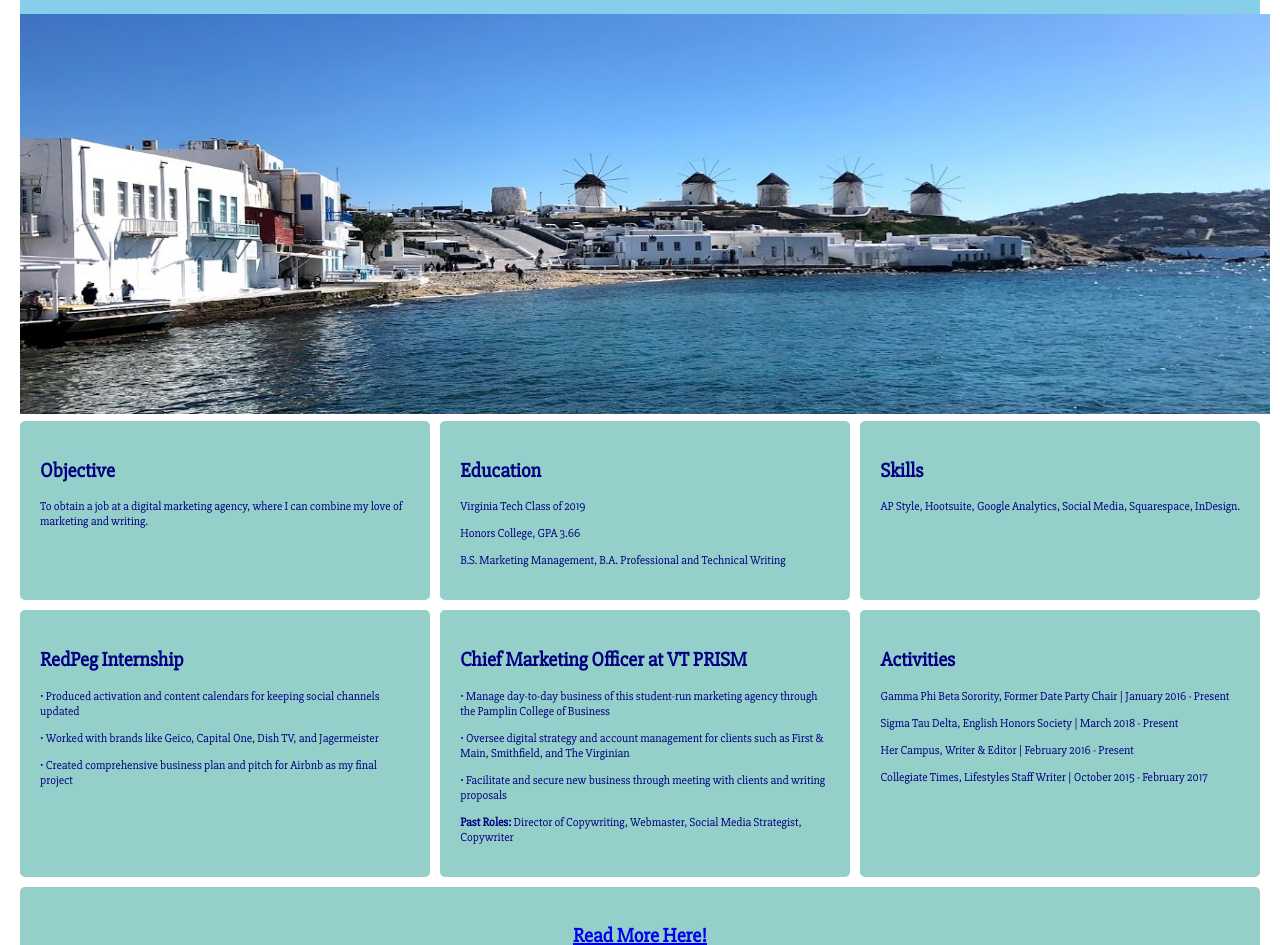
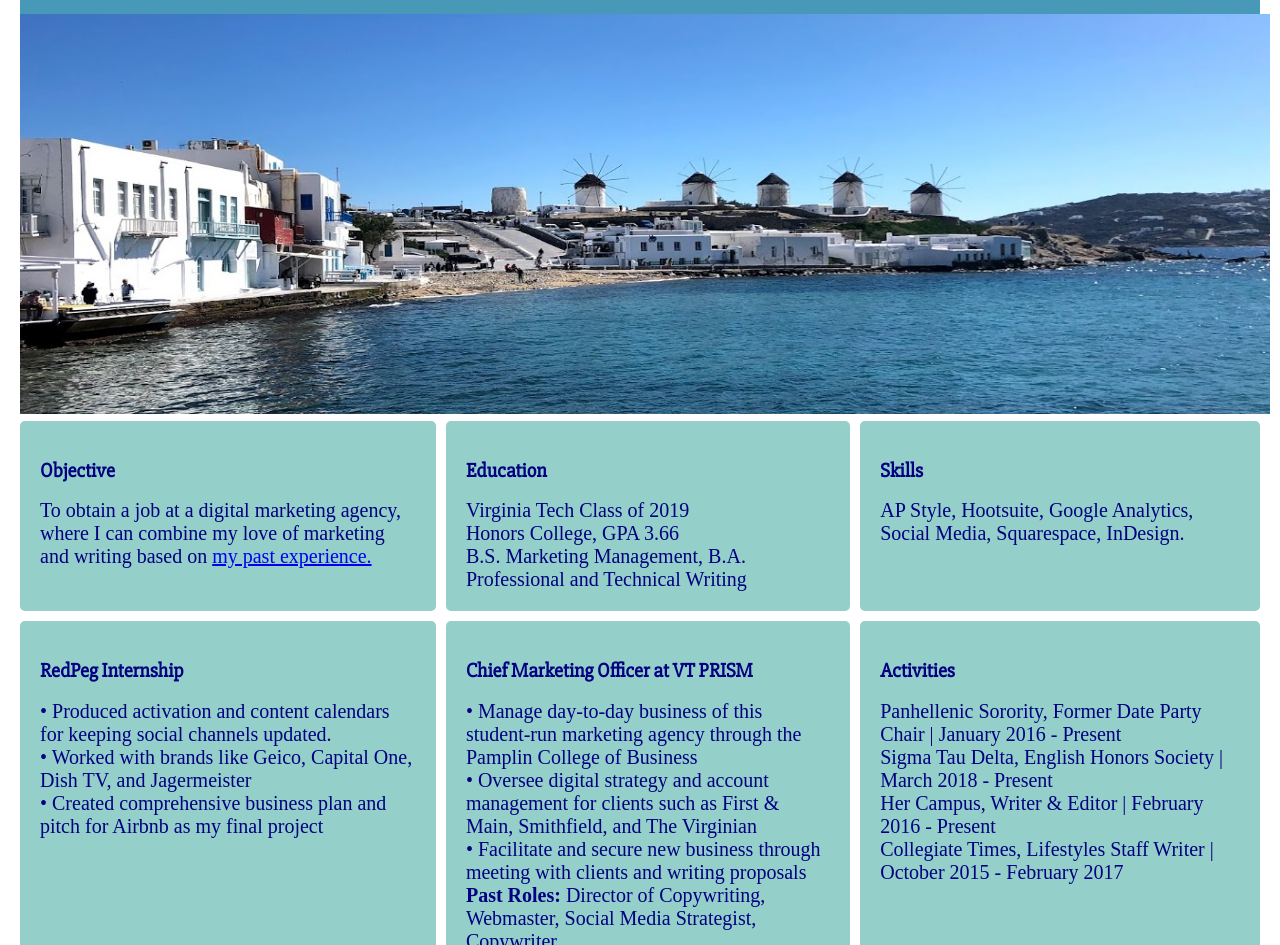
Before and after one commit to amandamt19/portfolio1, a plain HTML site: page Resume.html in a window 1280 px wide. Shown: the part 92-1037 px from the top of the page. Drawn offline with Linux system fonts and the light colour scheme.

Commit message:
Fixed issues from professor's comments

```diff
--- a/Resume.html
+++ b/Resume.html
@@ -1,6 +1,8 @@
 <!DOCTYPE html>
 <html lang="en">
     <head>
+        <!-- Linked CSS Stylesheet -->
+        <link rel="stylesheet" type="text/css" href="assets/css/style.css" />
         <!-- Meta Tags -->
         <title>Resume</title>
         <meta charset="utf-8">
@@ -9,86 +11,70 @@
         <meta name="description" content="Enter a brief description." />
         <meta name="author" content="Enter your name here" />
 
-        <!-- Linked CSS Stylesheet -->
-        <link rel="stylesheet" type="text/css" href="assets/css/style.css" />
+
     </head>
-    <style>
-        ul {
-            list-style-type: none;
-            margin: 0;
-            padding: 0;
-            overflow: hidden;
-            background-color: skyblue;}
 
-        li {
-            float: left;
-        }
-
-        li a {
-            display: block;
-            color: white;
-            text-align: center;
-            padding: 14px 40px;
-            text-decoration: none;
-        }
-
-        li a:hover {
-            background-color: #6db3bf;
-        }
-
-    </style>
     <body>
-        <ul>
+        <nav>
+               <ul class="indexUL">
             <li><a href="index.html"><h2>Home</h2></a></li>
             <li><a href="about.html"><h2>About</h2></a></li>
             <li><a href="resume.html"><h2>Resume</h2></a></li>
         </ul>
+        </nav>
+
         <div class="container">
             <img src="assets/img/mykonos.jpg" alt="mykonos" width="1250" height="400">
         </div>
         <div class="wrapper">
           <!--
             - Mind your indentations and spacings throughout.
+
             - Use more meaningful class names, which contextualize their
                 function and scope. In short, use your writing skills. :-)
-            - Many of these paragraph elements, should be revised as lists.
+            P: class names should be generic and reused. Make sure that across the website
+            your class names describe all the elements that are a part of that class.
+
+
+
+
             - Refer to the stylesheet for feedback about your design, which will
-                influence your revisions of the HTML too.
+                influence your revisions of the HTML too. - i need to add in style for class resume section
           -->
-            <div class="box a"><h2> Objective</h2>
-                <p class="school"> To obtain a job at a digital marketing agency, where I can combine my love of marketing and writing. </p>
+            <div class="resume-section"><h2> Objective</h2>
+                <ul> To obtain a job at a digital marketing agency, where I can combine my love of marketing and writing based on <a href=tinkleman.september1.pdf>my past experience.</a> </ul>
 
             </div>
 
-            <div class="box b"><h2>Education</h2>
-                <p class="school"> Virginia Tech Class of 2019</p>
-                <p class="school">Honors College, GPA 3.66</p>
-                <p class="school"> B.S. Marketing Management, B.A. Professional and Technical Writing </p>
+            <div class="resume-section"><h2>Education</h2>
+                <ul> Virginia Tech Class of 2019</ul>
+                <ul>Honors College, GPA 3.66</ul>
+                <ul> B.S. Marketing Management, B.A. Professional and Technical Writing </ul>
             </div>
 
-            <div class="box c"><h2>Skills</h2>
-                <p class="school"> AP Style, Hootsuite, Google Analytics, Social Media, Squarespace, InDesign.
+            <div class="resume-section"><h2>Skills</h2>
+                <ul> AP Style, Hootsuite, Google Analytics, Social Media, Squarespace, InDesign.</ul>
             </div>
 
 
-            <div class="box d"><h2> RedPeg Internship </h2>
-                <p class="school">
-                    • Produced activation and content calendars for keeping social channels updated </p>
-                <p class="school"> • Worked with brands like Geico, Capital One, Dish TV, and Jagermeister </p>
-                <p class="school"> • Created comprehensive business plan and pitch for Airbnb as my final project</p>
+            <div class="resume-section"><h2> RedPeg Internship </h2>
+                <ul>
+                    • Produced activation and content calendars for keeping social channels updated.</ul>
+               <ul>• Worked with brands like Geico, Capital One, Dish TV, and Jagermeister </ul>
+                <ul> • Created comprehensive business plan and pitch for Airbnb as my final project</ul>
 
             </div>
-            <div class="box e"><h2> Chief Marketing Officer at VT PRISM</h2>
-                <p class="school"> • Manage day-to-day business of this student-run marketing agency through the Pamplin College of Business </p>
-                <p class="school"> • Oversee digital strategy and account management for clients such as First & Main, Smithfield, and The Virginian </p>
-                <p class="school"> • Facilitate and secure new business through meeting with clients and writing proposals </p>
-                <p class="school"> <b> Past Roles: </b> Director of Copywriting, Webmaster, Social Media Strategist, Copywriter </p>
+            <div class="resume-section"><h2> Chief Marketing Officer at VT PRISM</h2>
+                <ul> • Manage day-to-day business of this student-run marketing agency through the Pamplin College of Business </ul>
+                <ul> • Oversee digital strategy and account management for clients such as First & Main, Smithfield, and The Virginian </ul>
+                <ul> • Facilitate and secure new business through meeting with clients and writing proposals </ul>
+                <ul> <b> Past Roles: </b> Director of Copywriting, Webmaster, Social Media Strategist, Copywriter</ul>
             </div>
-            <div class="box f"><h2>Activities</h2>
-                <p class="school"> Gamma Phi Beta Sorority, Former Date Party Chair | January 2016 - Present </p>
-                <p class="school"> Sigma Tau Delta, English Honors Society | March 2018 - Present </p>
-                <p class="school"> Her Campus, Writer & Editor | February 2016 - Present </p>
-                <p class="school"> Collegiate Times, Lifestyles Staff Writer | October 2015 - February 2017 </p>
+            <div class="resume-section"><h2>Activities</h2>
+                <ul> Panhellenic Sorority, Former Date Party Chair | January 2016 - Present </ul>
+                <ul> Sigma Tau Delta, English Honors Society | March 2018 - Present </ul>
+                <ul> Her Campus, Writer & Editor | February 2016 - Present </ul>
+                <ul> Collegiate Times, Lifestyles Staff Writer | October 2015 - February 2017 </ul>
 
             </div>
             <div class="footer">
@@ -104,8 +90,10 @@
                   Now, I understand if you just want to put some fake info,
                   if you would like to avoid sharing that info in this context.
                   The same goes for your PDF.
+
+                    P: Add fake contact info in this footer
                  -->
-                <a href="tinkleman.september1.pdf"><h2>Read More Here!</h2></a>
+
             </div>
         </div>
 
--- a/assets/css/style.css
+++ b/assets/css/style.css
@@ -9,6 +9,7 @@
  */
 
 @import url('https://fonts.googleapis.com/css?family=Slabo+27px');
+
 
 html {
     font-size:18px;
@@ -23,6 +24,30 @@ h4 {font-size:1.05rem; font-style:italic;}
 h1, h2, h3, p {
     font-family: 'Slabo 27px', serif;
 }
+
+.indexUL {
+    list-style-type: none;
+    margin: 0;
+    padding: 0;
+    overflow: hidden;
+    background-color: #4799b7;
+}
+  li {
+                float: left;
+            }
+
+            li a {
+                display: block;
+                color: white;
+                text-align: center;
+                padding: 14px 40px;
+                text-decoration: none;
+            }
+
+            li a:hover {
+                background-color: #6db3bf;
+            }
+
 ul {
     list-style-type: none;
     margin: 0;
@@ -77,7 +102,7 @@ body {
     color: #153641 ;
 }
 
-.box {
+.resume-section {
     background-color:  #94cfc9;
     color: navy;
     border-radius: 5px;
```
Also changed, not shown: about.html (+16 -42 lines), index.html (+13 -33 lines), 1 other file.
